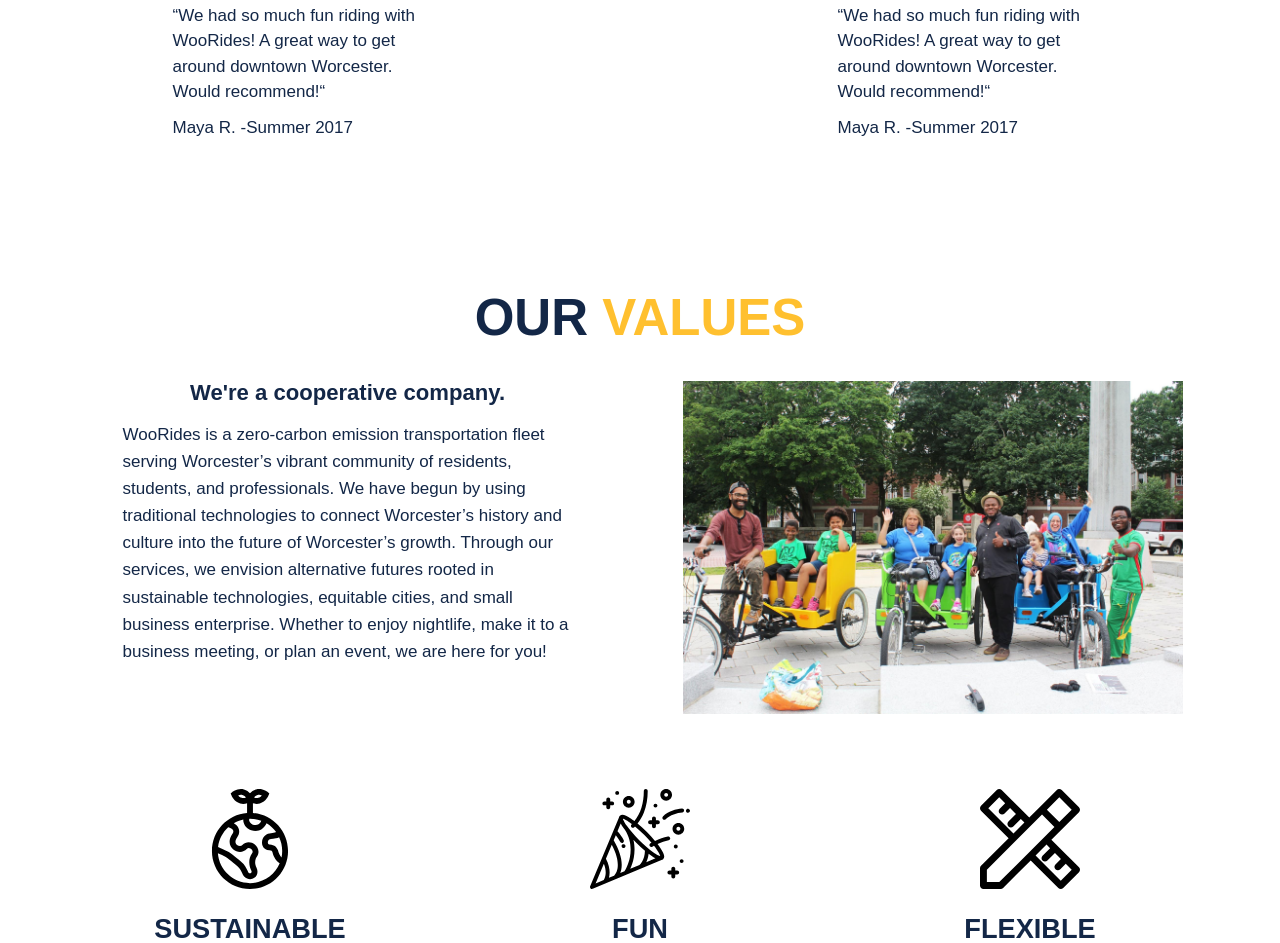
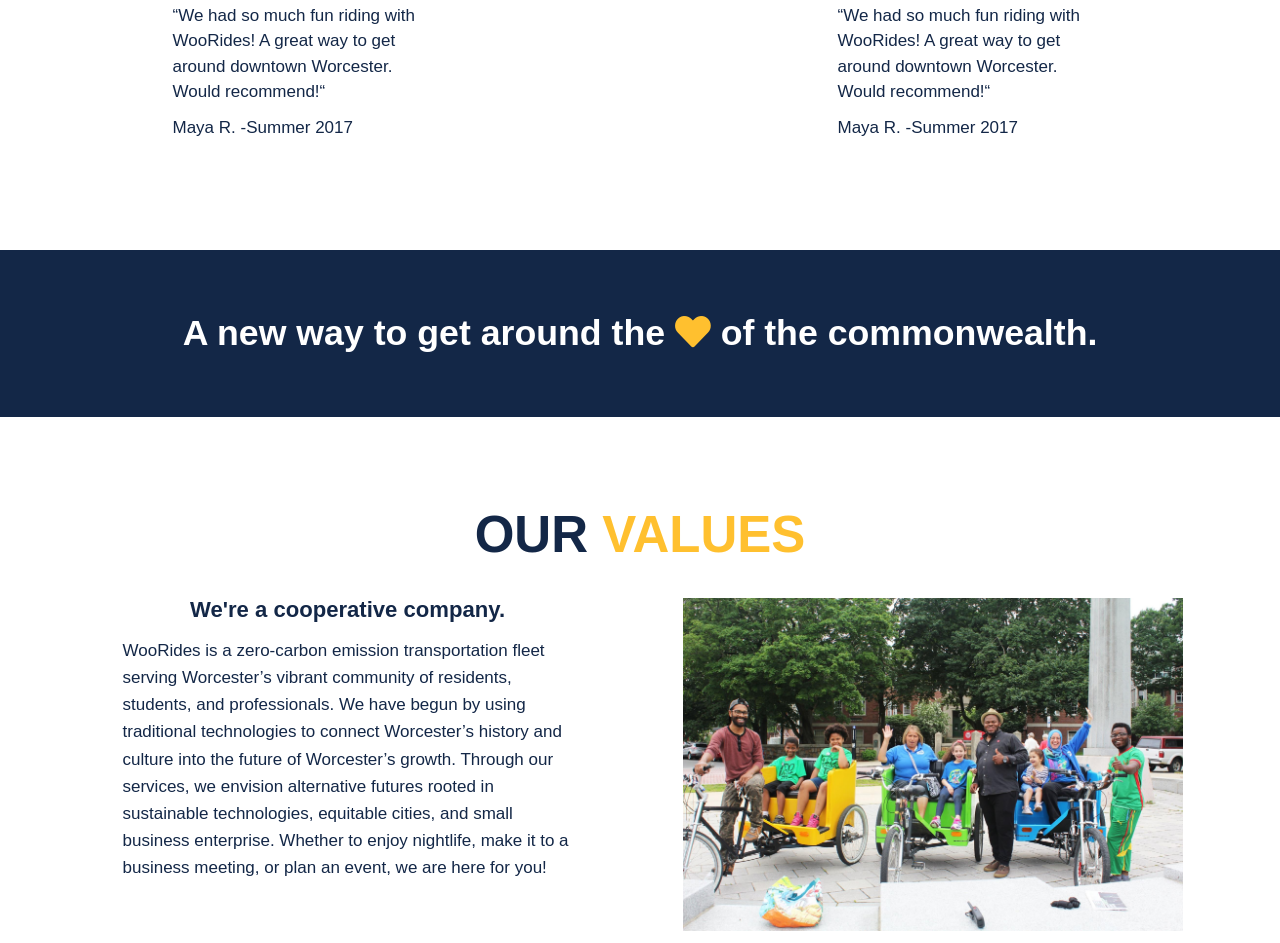
Before and after one commit to jbdano/woorides, a PHP site: page / in a window 1280 px wide. Shown: the part 2091-3034 px from the top of the page. Run offline with PHP 8.4, Linux system fonts and the light colour scheme; some libraries are stand-ins or nearby versions; some web fonts are replaced.

Commit message:
added valueProp page break on homepage

```diff
--- a/Assets/css/custom.css
+++ b/Assets/css/custom.css
@@ -777,6 +777,30 @@ body {
     #reviews-section .review .review-content .review-rating i {
       color: #FFC02F; }
 
+/* line 2, C:/Bitnami/wampstack-7.0.30-1/apache2/htdocs/woorides/Assets/css/scss/home/_valueProp-break.scss */
+#valueProp-break-section {
+  max-width: 100vw;
+  width: 100vw;
+  background-color: #132747;
+  padding: 60px 0;
+  margin-bottom: 75px; }
+  @media screen and (min-width: 1000px) {
+    /* line 2, C:/Bitnami/wampstack-7.0.30-1/apache2/htdocs/woorides/Assets/css/scss/home/_valueProp-break.scss */
+    #valueProp-break-section {
+      margin-bottom: 50px; } }
+  /* line 12, C:/Bitnami/wampstack-7.0.30-1/apache2/htdocs/woorides/Assets/css/scss/home/_valueProp-break.scss */
+  #valueProp-break-section h3 {
+    text-align: center;
+    color: white;
+    line-height: 1.3; }
+    @media screen and (min-width: 1000px) {
+      /* line 12, C:/Bitnami/wampstack-7.0.30-1/apache2/htdocs/woorides/Assets/css/scss/home/_valueProp-break.scss */
+      #valueProp-break-section h3 {
+        font-size: 2.1em; } }
+    /* line 20, C:/Bitnami/wampstack-7.0.30-1/apache2/htdocs/woorides/Assets/css/scss/home/_valueProp-break.scss */
+    #valueProp-break-section h3 i {
+      color: #FFC02F; }
+
 /* line 2, C:/Bitnami/wampstack-7.0.30-1/apache2/htdocs/woorides/Assets/css/scss/home/_values.scss */
 #values-section {
   padding: 40px 0px;
--- a/Assets/css/scss/custom.scss
+++ b/Assets/css/scss/custom.scss
@@ -9,6 +9,7 @@
 @import 'home/carousel.scss';
 @import 'home/definition.scss';
 @import 'home/services.scss';
+@import 'home/valueProp-break.scss';
 @import 'home/values.scss';
 @import 'home/work-with-us.scss';
 @import 'home/press.scss';
--- /dev/null
+++ b/Assets/css/scss/home/_valueProp-break.scss
@@ -0,0 +1,24 @@
+
+#valueProp-break-section {
+	max-width: 100vw;
+	width: 100vw;
+	background-color: $theme-color-blue;
+	padding: 60px 0;
+	margin-bottom: 75px;
+	@media screen and (min-width: 1000px) {
+		margin-bottom: 50px;
+	}
+
+	h3 {
+		text-align: center;
+		color: white;
+		line-height: 1.3;
+		@media screen and (min-width: 1000px) {
+			font-size: 2.1em;
+		}
+
+		i {
+			color: $theme-color-yellow;
+		}
+	}
+}
--- a/contact.html
+++ b/contact.html
@@ -101,10 +101,12 @@
 								  <span class="checkmark"></span>
 								</label>
 			 				</div>
+			 				<!--
 			 				<div class="form-group">
 		 					    <label for="contact-form-serviceDate" class="contact-form-label">Date of Service Requested</label>
 		    					<input type="text" class="form-control" id="contact-form-serviceDate">
 			 				</div>
+			 				 -->
 			 				<div class="form-group">
 		 					    <label for="contact-form-serviceDate" class="contact-form-label">A brief description of your needs.</label>
 		    					<textarea type="text" class="form-control" id="contact-form-serviceDate"></textarea>
--- a/index.html
+++ b/index.html
@@ -358,6 +358,12 @@
 		  </div>
 	</div>
 
+	<div id="valueProp-break-section">
+		<div class="container-fluid">
+			<h3>A new way to get around the <i class="fas fa-heart"></i> of the commonwealth.</h3>
+		</div>
+	</div>
+
  	<div id="values-section">
  		<div id="values" class="scroll-flag"></div>
 		<h2 class="section-header">Our <span class="theme-color-yellow">Values</span></h2>
```
Also changed, not shown: 1 other file.
